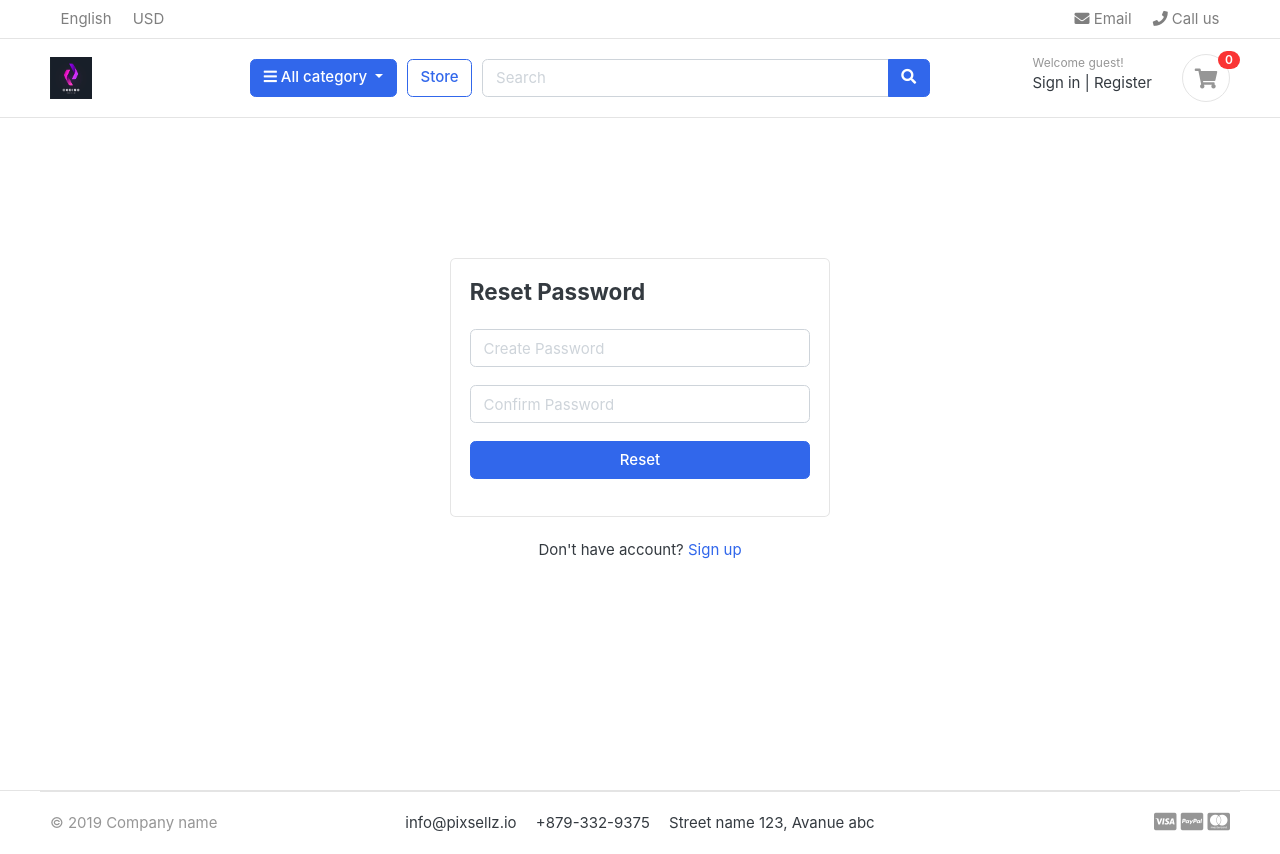
After one commit to horger89/e-commerce_store, a Django app: page /accounts/resetPassword/ in a window 1280 px wide. The commit adds this page. Run offline with Django 3.2, Linux system fonts and the light colour scheme; data that the repository does not hold is empty; some libraries are stand-ins or nearby versions; some web fonts are replaced.

Commit message:
finished reset functionality

```diff
--- a/accounts/urls.py
+++ b/accounts/urls.py
@@ -10,4 +10,5 @@ urlpatterns = [
     path('activate/<uidb64>/<token>', views.activate, name = 'activate'),
     path('forgotPassword/', views.forgotPassword, name='forgotPassword'),
     path('resetpassword_validate/<uidb64>/<token>', views.resetpassword_validate, name = 'resetpassword_validate'),
+    path('resetPassword/', views.resetPassword, name='resetPassword'),
 ]
--- a/accounts/views.py
+++ b/accounts/views.py
@@ -133,5 +133,37 @@ def forgotPassword(request):
     return render(request, 'accounts/forgotPassword.html')
 
 
-def resetpassword_validate(request):
-    return HttpResponse('ok')
+def resetpassword_validate(request, uidb64, token):
+    try:
+        uid = urlsafe_base64_decode(uidb64).decode() # gives pk of user
+        user = Account._default_manager.get(pk=uid)
+    except(TypeError, ValueError, OverflowError,Account.DoesNotExist):
+        user = None
+
+    if user is not None and default_token_generator.check_token(user, token):
+        request.session['uid'] = uid
+        messages.success(request, 'Please reset your password')
+        return redirect('resetPassword')
+    else:
+        messages.error(request, 'This link has been expired')
+        return redirect('login')
+
+
+def resetPassword(request):
+    if request.method == 'POST':
+        password = request.POST['password']
+        confirm_password = request.POST['confirm_password']
+
+        if password == confirm_password:
+            uid = request.session.get('uid')
+            user = Account.objects.get(pk=uid)
+            user.set_password(password) # need to use set_password otherwise throw error / set_password inbuilt in django
+            print(user.password)
+            user.save()
+            messages.success(request, 'Password reset succesful')
+            return redirect('login')
+        else:
+            messages.error(request, 'Password do not match')
+            return redirect('resetPassword')
+    else:
+        return render(request, 'accounts/resetPassword.html')
--- a/templates/accounts/login.html
+++ b/templates/accounts/login.html
@@ -32,7 +32,7 @@
               </div> <!-- form-group// -->
 
               <div class="form-group">
-                  <a href="#" class="float-right">Forgot password?</a>
+                  <a href="{% url 'forgotPassword' %}" class="float-right">Forgot password?</a>
 
               </div> <!-- form-group form-check .// -->
               <div class="form-group">
--- /dev/null
+++ b/templates/accounts/resetPassword.html
@@ -0,0 +1,39 @@
+{% extends 'base.html' %}
+
+{% block content %}
+
+<section class="section-conten padding-y" style="min-height:84vh">
+
+    <!-- ============================ COMPONENT LOGIN   ================================= -->
+
+
+        <div class="card mx-auto" style="max-width: 380px; margin-top:100px;">
+          <div class="card-body">
+          <h4 class="card-title mb-4">Reset Password</h4>
+          {% include 'includes/alerts.html' %}
+          <form action="{% url 'resetPassword' %}" method="POST">
+            {% csrf_token %}
+              <div class="form-group">
+                <input type="password" class="form-control" placeholder="Create Password" name="password" >
+              </div> <!-- form-group// -->
+              <div class="form-group">
+                <input type="password" class="form-control" placeholder="Confirm Password" name="confirm_password" >
+              </div> <!-- form-group// -->
+
+              <div class="form-group">
+                  <button type="submit" class="btn btn-primary btn-block"> Reset </button>
+              </div> <!-- form-group// -->
+          </form>
+          </div> <!-- card-body.// -->
+        </div> <!-- card .// -->
+
+         <p class="text-center mt-4">Don't have account? <a href="{% url 'register' %}">Sign up</a></p>
+         <br><br>
+    <!-- ============================ COMPONENT LOGIN  END.// ================================= -->
+
+
+
+</section>
+
+
+{% endblock %}
```
